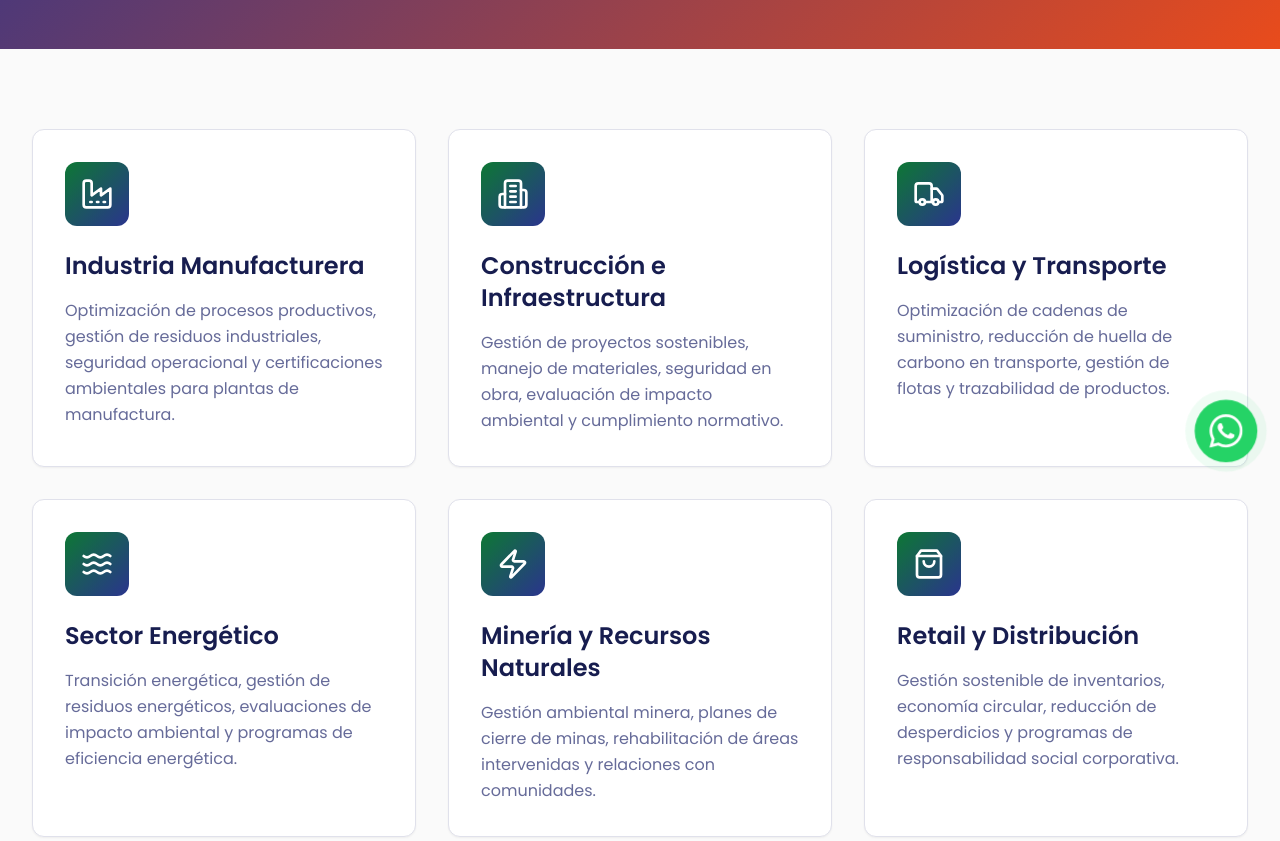
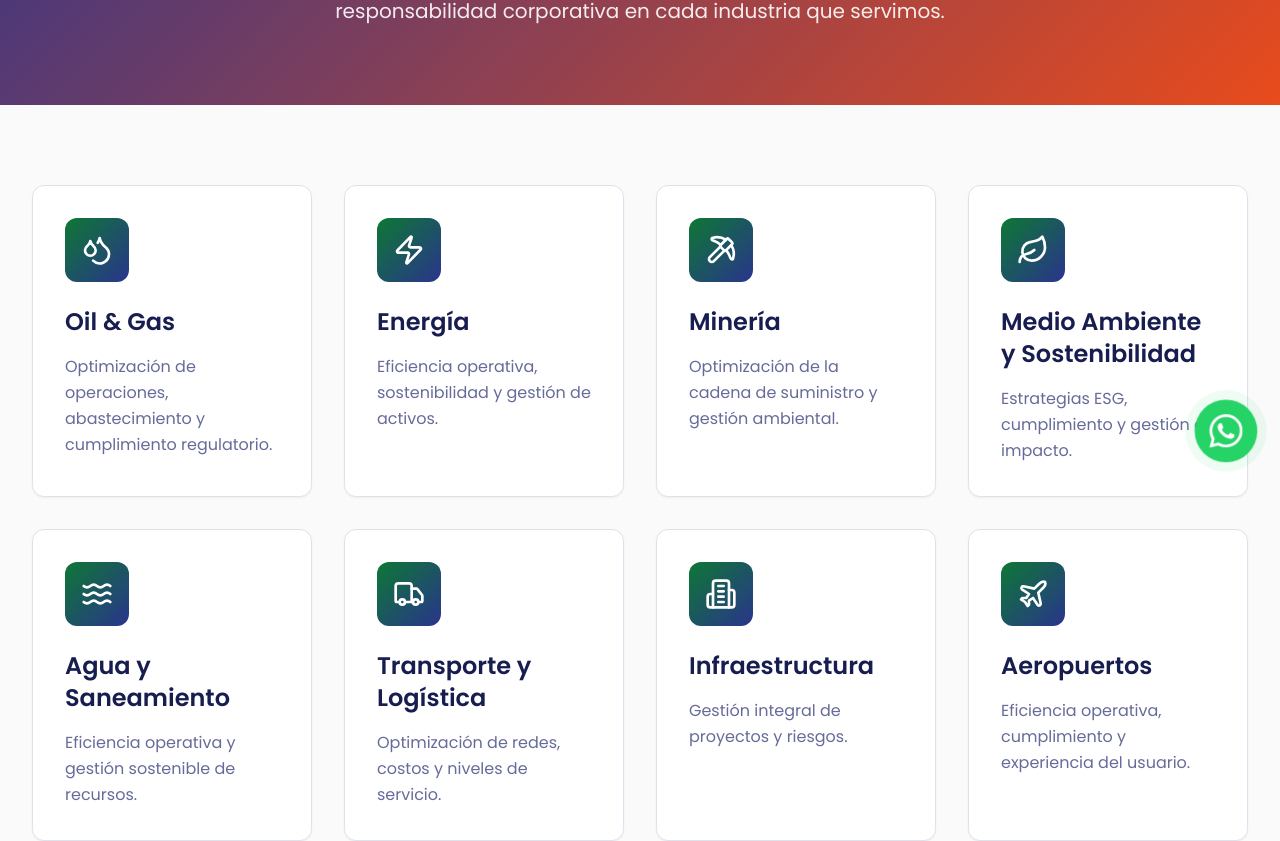
Before and after one commit to Davidarnca/gcalls-web-portal, a React (Vite) app: page /nuestros-mercados in a window 1280 px wide. Shown: the part 315-1156 px from the top of the page. Built offline with nearby package versions, Linux system fonts and the light colour scheme; the HTML template or start-up script is replaced by a standard one.

Commit message:
feat: actualización de sectores industriales y ajuste de grid

```diff
--- a/src/pages/NuestrosMercados.tsx
+++ b/src/pages/NuestrosMercados.tsx
@@ -1,45 +1,49 @@
-import { Factory, Building2, Truck, Waves, Zap, ShoppingBag } from "lucide-react";
+import { Factory, Building2, Truck, Waves, Zap, ShoppingBag, Droplets, Pickaxe, Leaf, Plane, } from "lucide-react";
 import { Card } from "@/components/ui/card";
 import Layout from "@/components/Layout";
 
 const NuestrosMercados = () => {
   const markets = [
     {
-      icon: Factory,
-      title: "Industria Manufacturera",
-      description:
-        "Optimización de procesos productivos, gestión de residuos industriales, seguridad operacional y certificaciones ambientales para plantas de manufactura.",
-    },
-    {
-      icon: Building2,
-      title: "Construcción e Infraestructura",
-      description:
-        "Gestión de proyectos sostenibles, manejo de materiales, seguridad en obra, evaluación de impacto ambiental y cumplimiento normativo.",
-    },
-    {
-      icon: Truck,
-      title: "Logística y Transporte",
-      description:
-        "Optimización de cadenas de suministro, reducción de huella de carbono en transporte, gestión de flotas y trazabilidad de productos.",
-    },
-    {
-      icon: Waves,
-      title: "Sector Energético",
-      description:
-        "Transición energética, gestión de residuos energéticos, evaluaciones de impacto ambiental y programas de eficiencia energética.",
-    },
-    {
-      icon: Zap,
-      title: "Minería y Recursos Naturales",
-      description:
-        "Gestión ambiental minera, planes de cierre de minas, rehabilitación de áreas intervenidas y relaciones con comunidades.",
-    },
-    {
-      icon: ShoppingBag,
-      title: "Retail y Distribución",
-      description:
-        "Gestión sostenible de inventarios, economía circular, reducción de desperdicios y programas de responsabilidad social corporativa.",
-    },
+    icon: Droplets,
+    title: "Oil & Gas",
+    description: "Optimización de operaciones, abastecimiento y cumplimiento regulatorio."
+  },
+  {
+    icon: Zap,
+    title: "Energía",
+    description: "Eficiencia operativa, sostenibilidad y gestión de activos."
+  },
+  {
+    icon: Pickaxe,
+    title: "Minería",
+    description: "Optimización de la cadena de suministro y gestión ambiental."
+  },
+  {
+    icon: Leaf,
+    title: "Medio Ambiente y Sostenibilidad",
+    description: "Estrategias ESG, cumplimiento y gestión de impacto."
+  },
+  {
+    icon: Waves,
+    title: "Agua y Saneamiento",
+    description: "Eficiencia operativa y gestión sostenible de recursos."
+  },
+  {
+    icon: Truck,
+    title: "Transporte y Logística",
+    description: "Optimización de redes, costos y niveles de servicio."
+  },
+  {
+    icon: Building2,
+    title: "Infraestructura",
+    description: "Gestión integral de proyectos y riesgos."
+  },
+  {
+    icon: Plane,
+    title: "Aeropuertos",
+    description: "Eficiencia operativa, cumplimiento y experiencia del usuario."
+  }
   ];
 
   return (
@@ -49,11 +53,10 @@ const NuestrosMercados = () => {
         <div className="container mx-auto px-4 lg:px-8">
           <div className="max-w-4xl mx-auto text-center animate-fade-in">
             <h1 className="text-4xl md:text-5xl lg:text-6xl font-bold mb-6">
-              Nuestros Mercados
+              Industrias que Atendemos
             </h1>
             <p className="text-lg md:text-xl text-white/90 leading-relaxed">
-              Atendemos diversos sectores industriales con soluciones personalizadas
-              que impulsan la sostenibilidad y la eficiencia operacional.
+              Trabajamos con organizaciones de sectores estratégicos, aportando soluciones especializadas que combinan experiencia, analítica e inteligencia artificial para optimizar su desempeño. Nuestra misión es impulsar la sostenibilidad y la responsabilidad corporativa en cada industria que servimos.
             </p>
           </div>
         </div>
@@ -62,7 +65,7 @@ const NuestrosMercados = () => {
       {/* Markets Grid */}
       <section className="py-20 bg-gradient-subtle">
         <div className="container mx-auto px-4 lg:px-8">
-          <div className="grid grid-cols-1 md:grid-cols-2 lg:grid-cols-3 gap-8">
+          <div className="grid grid-cols-1 md:grid-cols-2 lg:grid-cols-4 gap-8">
             {markets.map((market, index) => {
               const Icon = market.icon;
               return (
--- a/src/pages/QuienesSomos.tsx
+++ b/src/pages/QuienesSomos.tsx
@@ -106,12 +106,12 @@ const QuienesSomos = () => {
     {
       icon: Target,
       title: "Nuestra Misión",
-      description: "Impulsamos la transformación sostenible de organizaciones de múltiples industrias, generando valor tangible mediante soluciones integrales en cadena de abastecimiento y gestión ambiental, laboral y legal, apalancadas en analítica avanzada, inteligencia artificial e innovación."
+      description: "Impulsamos la transformación sostenible de organizaciones de múltiples industrias, generando valor tangible mediante soluciones integrales en cadena de abastecimiento y gestión ambiental, laboral y legal, apalancadas en analítica avanzada, inteligencia artificial e innovación, para optimizar el desempeño, fortalecer la competitividad y asegurar un crecimiento responsable."
     },
     {
       icon: Eye,
       title: "Nuestra Visión",
-      description: "Ser la firma líder en Colombia y América Latina en transformación sostenible y gestión integral del negocio, reconocida por integrar inteligencia artificial, analítica y mejores prácticas de clase mundial."
+      description: "Ser la firma líder en Colombia y América Latina en transformación sostenible y gestión integral del negocio, reconocida por integrar inteligencia artificial, analítica y mejores prácticas de clase mundial, para generar impacto medible y relaciones de largo plazo."
     },
     {
       icon: Award,
@@ -153,7 +153,7 @@ const QuienesSomos = () => {
           <div className="max-w-4xl mx-auto text-center animate-fade-in">
             <h1 className="text-4xl md:text-5xl lg:text-6xl font-bold mb-6">¿Transformamos su negocio?</h1>
             <p className="text-lg md:text-xl text-white/90 leading-relaxed">
-              Transformamos organizaciones mediante soluciones integrales en cadena de abastecimiento y gestión ambiental, laboral, legal y social...
+              Combinamos experiencia sectorial, analítica avanzada e inteligencia artificial para diseñar e implementar soluciones a la medida que optimizan el desempeño, fortalecen la competitividad y generan resultados tangibles y sostenibles.
             </p>
           </div>
         </div>
```
